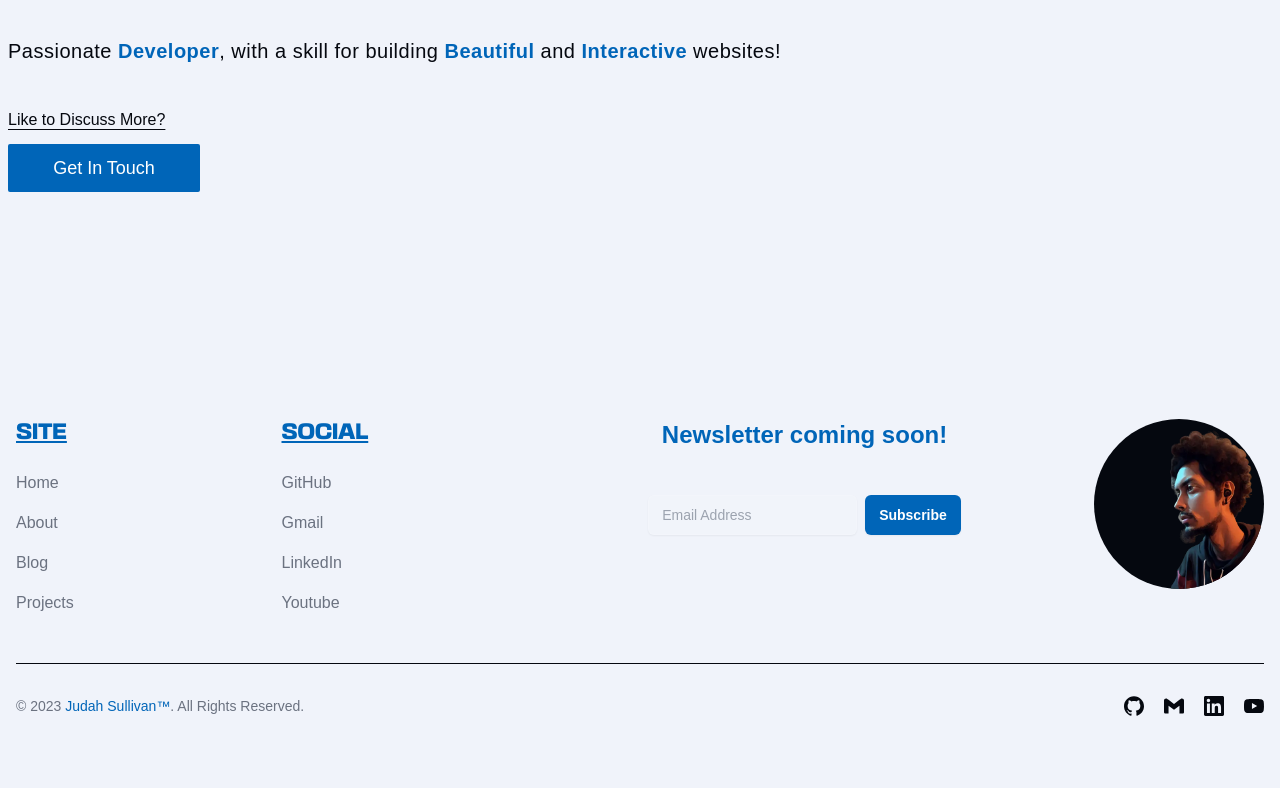
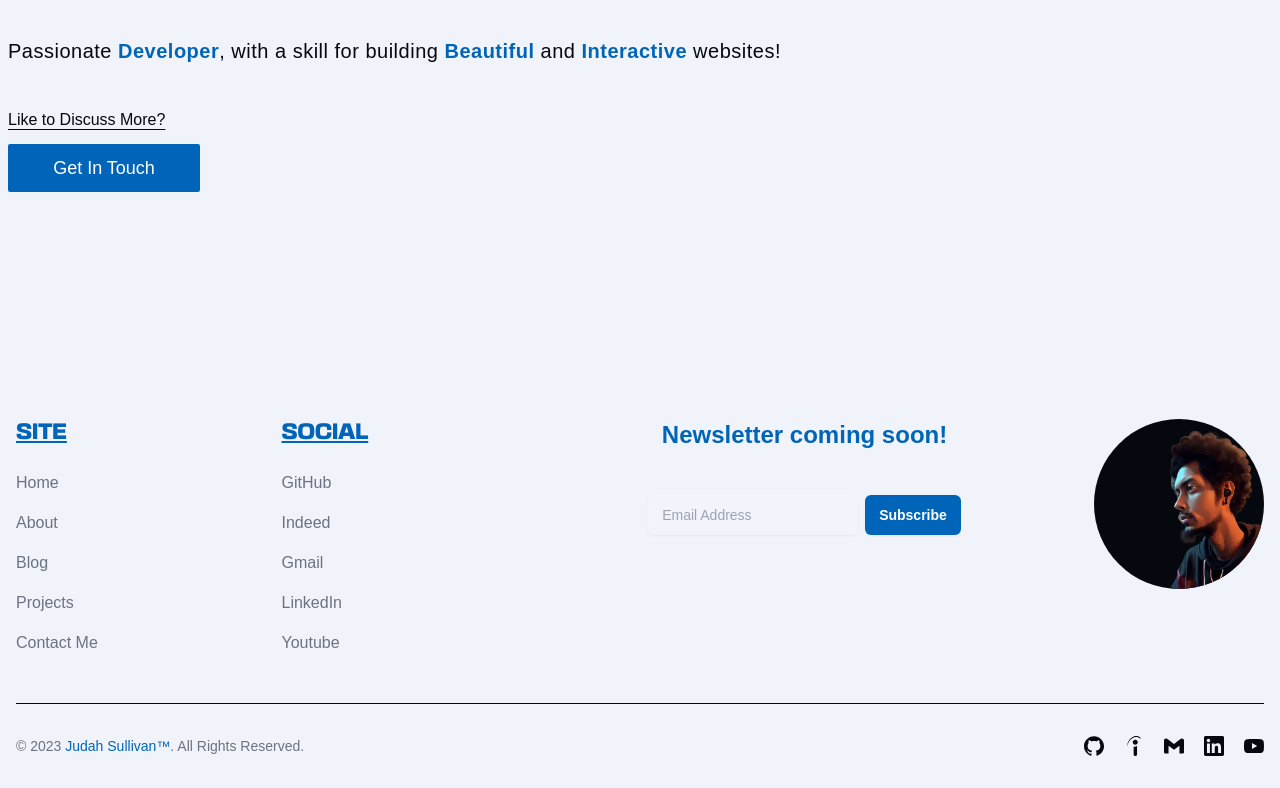
Before and after one commit to judahsullivan/Tina-Blog, a Next.js app: page / in a window 1280 px wide. Shown: the part 413-1201 px from the top of the page. Before the commit the page ends 1161 px from the top, so only its background shows below. Built offline with nearby package versions, Linux system fonts and the light colour scheme; a web font is replaced by a local one.

Commit message:
edits to the links at the footer external have a target blank, socials connected to the right icon fixed any small errors and removed unused uploads

```diff
--- a/src/components/navigation/footer/footer.ts
+++ b/src/components/navigation/footer/footer.ts
@@ -1,5 +1,5 @@
-import { IconType } from "react-icons";
-import { SiGithub, SiGmail, SiLinkedin, SiYoutube } from 'react-icons/si';
+import { IconType } from 'react-icons';
+import { SiGithub, SiGmail, SiLinkedin, SiIndeed, SiYoutube } from 'react-icons/si';
 
 type Link = {
   key: string;
@@ -28,17 +28,34 @@ export const footerData: FooterProps[] = [
         { key: 'home', name: 'Home', url: '/home' },
         { key: 'about', name: 'About', url: '/about' },
         { key: 'blog', name: 'Blog', url: '/blog' },
-        { key: 'projects', name: 'Projects', url: '/projects' }
+        { key: 'projects', name: 'Projects', url: '/projects' },
+        { key: 'contact', name: 'Contact Me', url: '/contact' }
       ]
     },
     externalLinks: {
       sectionName: 'Social',
       links: [
-        { key: 'github', name: 'GitHub', url: 'https://github.com', icon: SiGithub },
-        { key: 'gmail', name: 'Gmail', url: 'https://www.google.com', icon: SiGmail },
-        { key: 'linkedin', name: 'LinkedIn', url: 'https://www.linkedin.com', icon: SiLinkedin },
-        { key: 'youtube', name: 'Youtube', url: 'https://www.youtube.com', icon: SiYoutube }
+        { key: 'github', name: 'GitHub', url: 'https://github.com/judahsullivan', icon: SiGithub },
+        {
+          key: 'indeed',
+          name: 'Indeed',
+          url: 'https://profile.indeed.com/?hl=en_US&co=US&from=gnav-homepage&_ga=2.149244277.296854731.1699557307-493382719.1695926166',
+          icon: SiIndeed
+        },
+        { key: 'gmail', name: 'Gmail', url: 'mailto:judahsullivan.dev@gmail.com', icon: SiGmail },
+        {
+          key: 'linkedin',
+          name: 'LinkedIn',
+          url: 'https://www.linkedin.com/in/judahsullivan',
+          icon: SiLinkedin
+        },
+        {
+          key: 'youtube',
+          name: 'Youtube',
+          url: 'https://www.youtube.com/channel/UCG0Jz5Ibm4kaX_TKQ2DtxfA',
+          icon: SiYoutube
+        }
       ]
     }
-  },
+  }
 ];
--- a/src/components/navigation/footer/index.tsx
+++ b/src/components/navigation/footer/index.tsx
@@ -18,9 +18,9 @@ export default function Footer() {
                   <ul className="text-gray-500 dark:text-gray-400 font-medium">
                     {footer.pageLinks.links?.map((link, index) => (
                       <li key={index} className="mb-4">
-                        <a href={link?.url} className="text-md hover:underline">
+                        <Link passHref href={link?.url} className="text-md hover:underline">
                           {link?.name}
-                        </a>
+                        </Link>
                       </li>
                     ))}
                   </ul>
@@ -34,9 +34,9 @@ export default function Footer() {
                   <ul className="text-gray-500 dark:text-gray-400 font-medium">
                     {footer.externalLinks.links?.map((link, index) => (
                       <li key={index} className="mb-4">
-                        <a href={link?.url} className="text-md hover:underline">
+                        <Link target="_blank" href={link?.url} className="text-md hover:underline">
                           {link?.name}
-                        </a>
+                        </Link>
                       </li>
                     ))}
                   </ul>
```
